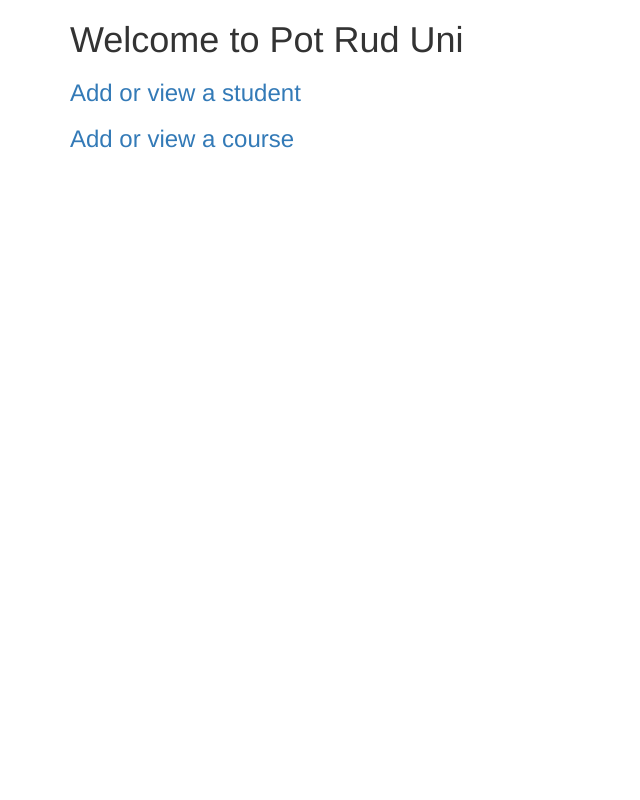
After one commit to CallaRudolph/php-university, a PHP site: template views/index.html.twig in a window 1280 px wide. The commit adds this page. Shown: the whole page, without its empty margins (0-640 px from the left). Run offline with PHP 8.4, Linux system fonts and the light colour scheme; the template is opened without the code that fills it, so the values that code supplies are empty; some libraries are stand-ins or nearby versions.

Commit message:
start using silex to create twig files

```diff
--- /dev/null
+++ b/views/index.html.twig
@@ -0,0 +1,15 @@
+<html>
+<head>
+    <link rel="stylesheet" href="https://maxcdn.bootstrapcdn.com/bootstrap/3.3.7/css/bootstrap.min.css">
+    <title>Pot Rud Uni</title>
+</head>
+<body>
+    <div class="container">
+        <h1>Welcome to Pot Rud Uni</h1>
+
+        <h3><a href="/students">Add or view a student</a></h3>
+        <h3><a href="/courses">Add or view a course</a></h3>
+    </div>
+
+</body>
+</html>
```
Also changed, not shown: app/app.php (+14 -2 lines).
